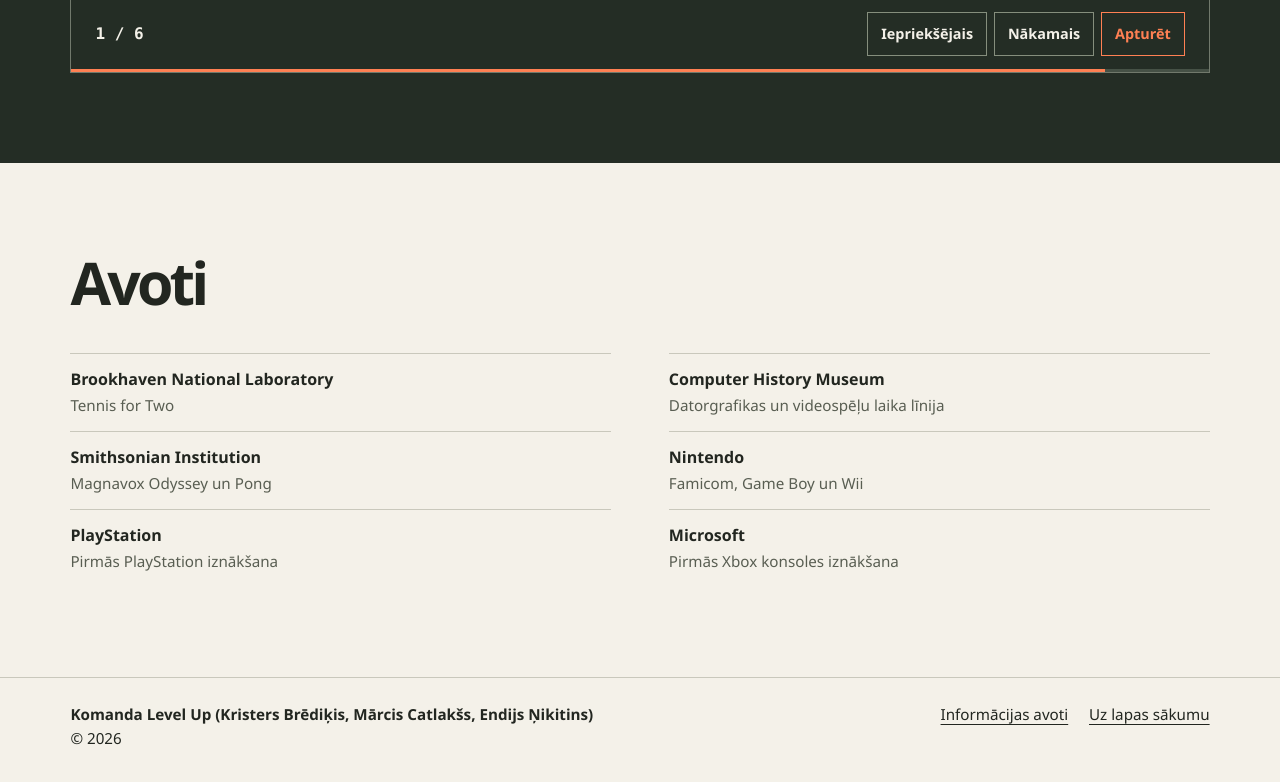
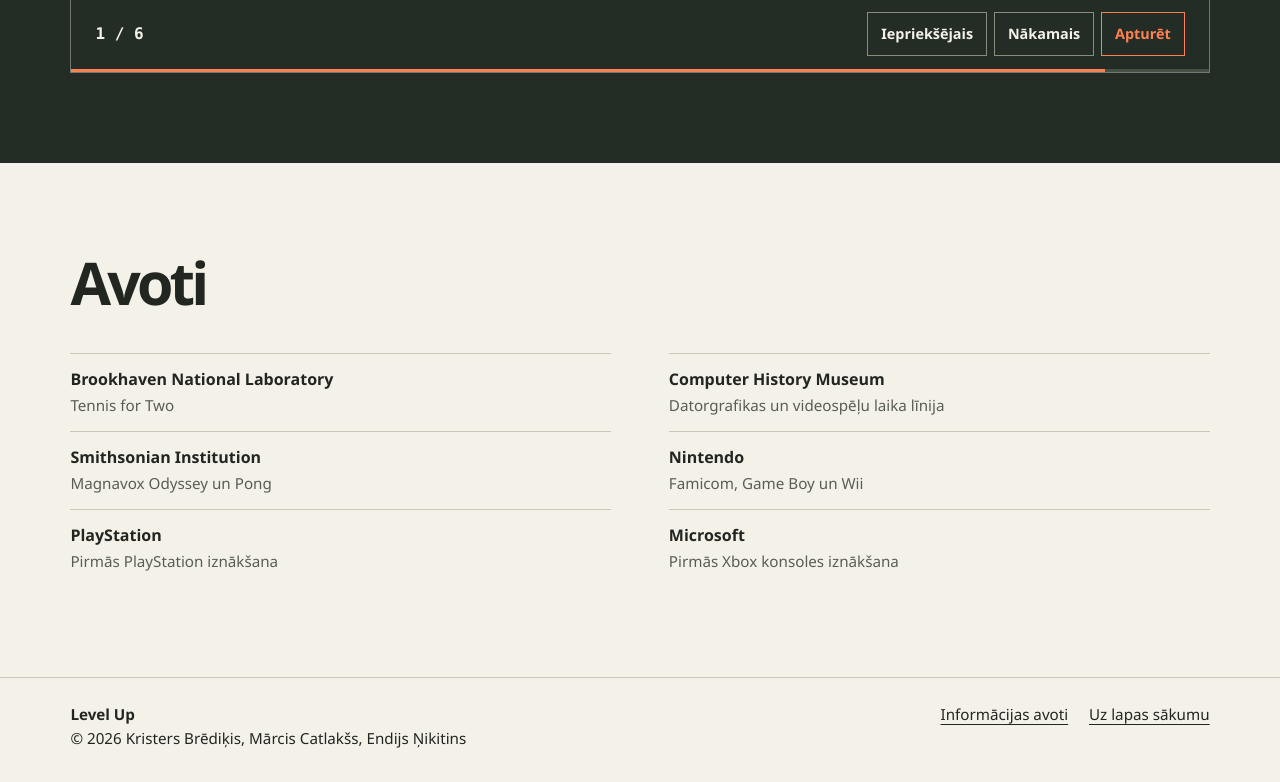
Before and after one commit to MarCalt777/Bredikis_Catlakss_E.Nikitins, a plain HTML site: page index.html in a window 1280 px wide. Shown: the part 4492-5274 px from the top of the page. Drawn offline with Linux system fonts and the light colour scheme.

Commit message:
Footer copyright labojums

```diff
--- a/index.html
+++ b/index.html
@@ -355,7 +355,7 @@
 
   <footer class="site-footer">
     <div class="container footer-inner">
-      <p><strong>Komanda Level Up (Kristers Brēdiķis, Mārcis Catlakšs, Endijs Ņikitins)</strong><br>© 2026</p>
+      <p><strong>Level Up</strong><br>© 2026 Kristers Brēdiķis, Mārcis Catlakšs, Endijs Ņikitins</p>
       <nav aria-label="Kājenes navigācija">
         <a href="#avoti">Informācijas avoti</a>
         <a href="#sakums">Uz lapas sākumu</a>
```
